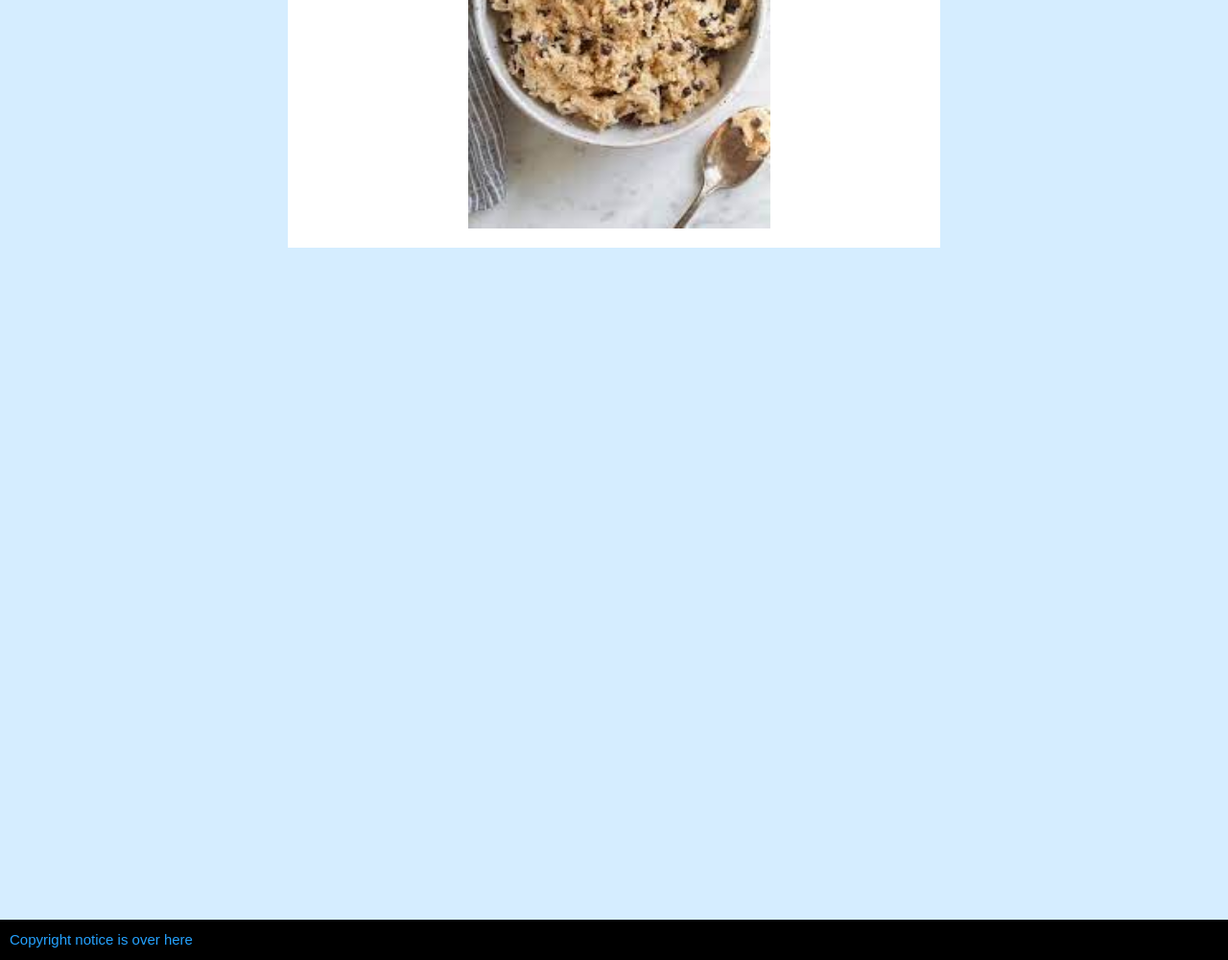
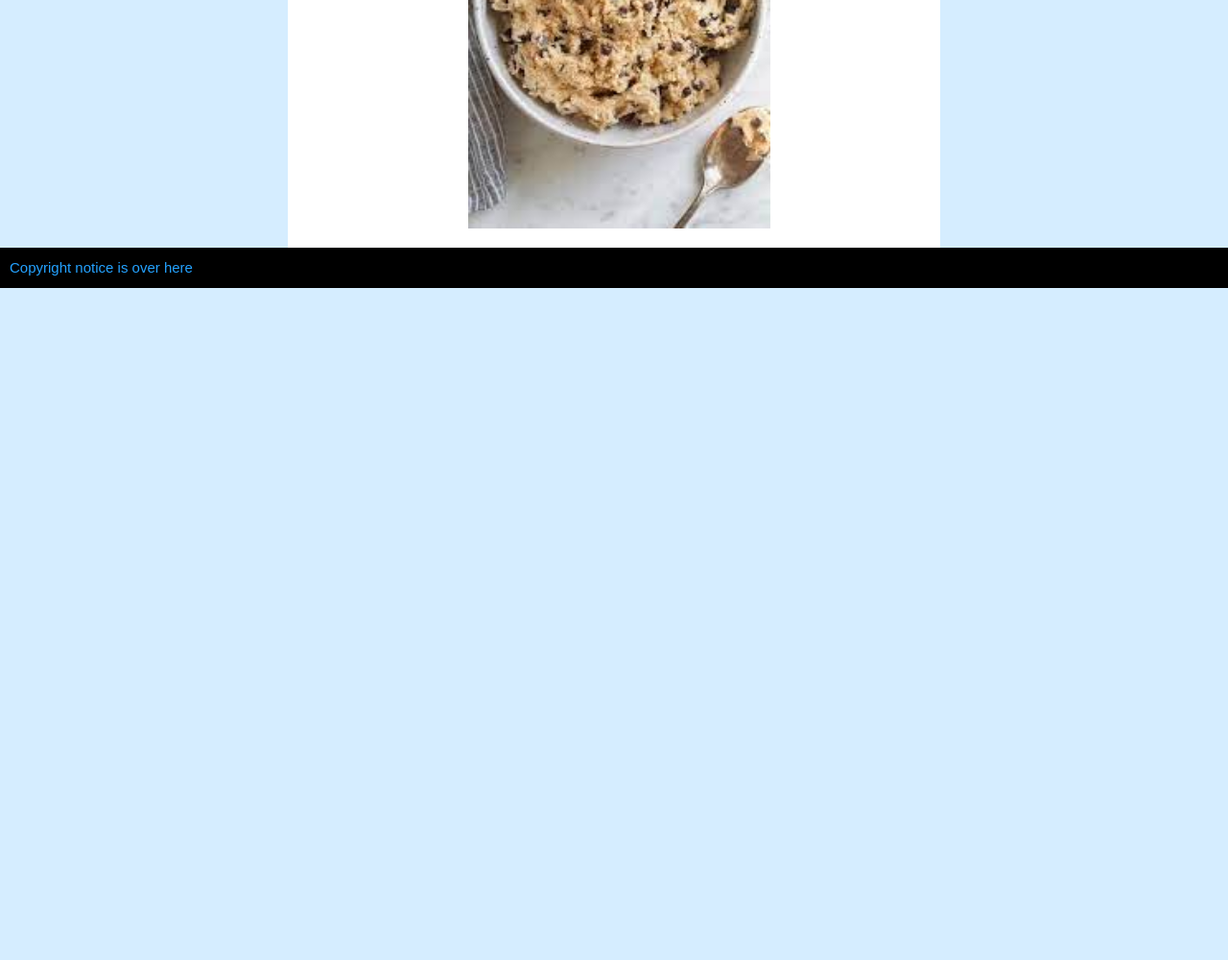
Before and after one commit to VivaanBhole/site, a plain HTML site: page full-site/food.html in a window 1280 px wide. Shown: the part 1806-2806 px from the top of the page at 96% size. After the commit the page ends 2106 px from the top, so only its background shows below. Drawn offline with Linux system fonts and the light colour scheme.

Commit message:
Update food.html

```diff
--- a/full-site/food.html
+++ b/full-site/food.html
@@ -73,7 +73,7 @@
 			font-size: 15px;
 			margin-bottom: 0px;
 			padding-left: 10px;
-			margin-top: 700px;
+			margin-top: 0;
 		}
 		h1{
 			padding: 10px;
```
